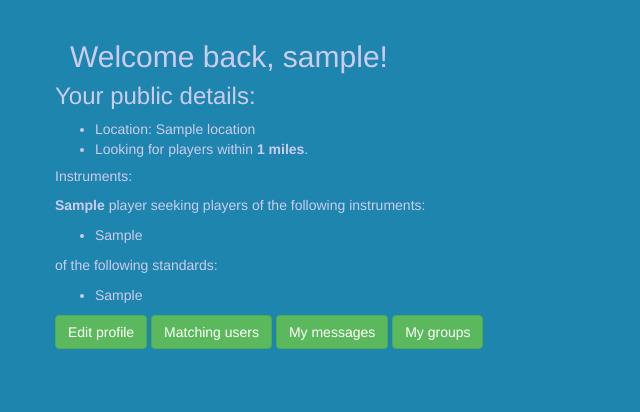
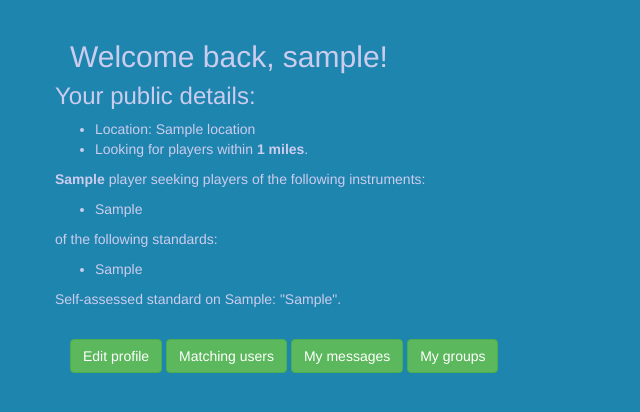
Before and after one commit to robinzigmond/chamber_mates, a Django app: template accounts/templates/accounts/dashboard.html in a window 1280 px wide. Shown: the part 50-462 px from the top of the page, without its empty margins (0-640 px from the left). Run offline with Django 3.2, Linux system fonts and the light colour scheme; a user stored in the database is signed in; tables that the repository leaves empty hold one stand-in row (values such as "Sample post"); the template is opened without the code that fills it: values that come from a table or form of the project are taken from there, most other values are stand-ins (such as "Sample title", 1, 10 or a date in 2020); some libraries are stand-ins or nearby versions.

Commit message:
fixed saving of profile form - now instruments can indeed be deleted from the profile. Also tidied up other parts of view code, and added to dashboard template.

```diff
--- a/accounts/templates/accounts/dashboard.html
+++ b/accounts/templates/accounts/dashboard.html
@@ -11,7 +11,6 @@
                 <li>Location: {{ location }}</li>
                 <li>Looking for players within <strong>{{ profile.max_distance }} miles</strong>.</li>
             </ul>
-            <h5>Instruments:</h5>
             {% for instrument in instruments.all %}
                 <p><strong>{{ instrument.instrument | capfirst }}</strong> player seeking players of the following instruments:</p>
                 <ul>
@@ -25,12 +24,15 @@
                         <li>{{ standard.standard }}</li>
                     {% endfor %}
                 </ul>
+                Self-assessed standard on {{ instrument.instrument }}: "{{ instrument.standard }}".
             {% endfor %}
         </div>
-        <button class="btn btn-success" onclick="location.href='{% url "edit profile" %}';">Edit profile</button>
-        <button class="btn btn-success">Matching users</button>
-        <button class="btn btn-success">My messages</button>
-        <button class="btn btn-success">My groups</button>
+        <div class="col-xs-12" id="dashboard-buttons">
+            <button class="btn btn-success" onclick="location.href='{% url "edit profile" %}';">Edit profile</button>
+            <button class="btn btn-success">Matching users</button>
+            <button class="btn btn-success">My messages</button>
+            <button class="btn btn-success">My groups</button>
+        </div>
     </div>
 </div>
 {% endblock %}
--- a/static/css/custom.css
+++ b/static/css/custom.css
@@ -64,6 +64,10 @@ a {
     margin: 10px;
 }
 
+#dashboard-buttons {
+    margin-top: 30px;
+}
+
 .form-group .radio, .form-group .checkbox {
     display: inline-block;
     margin: 0 20px;
```
Also changed, not shown: accounts/views.py (+23 -13 lines), 1 other file.
